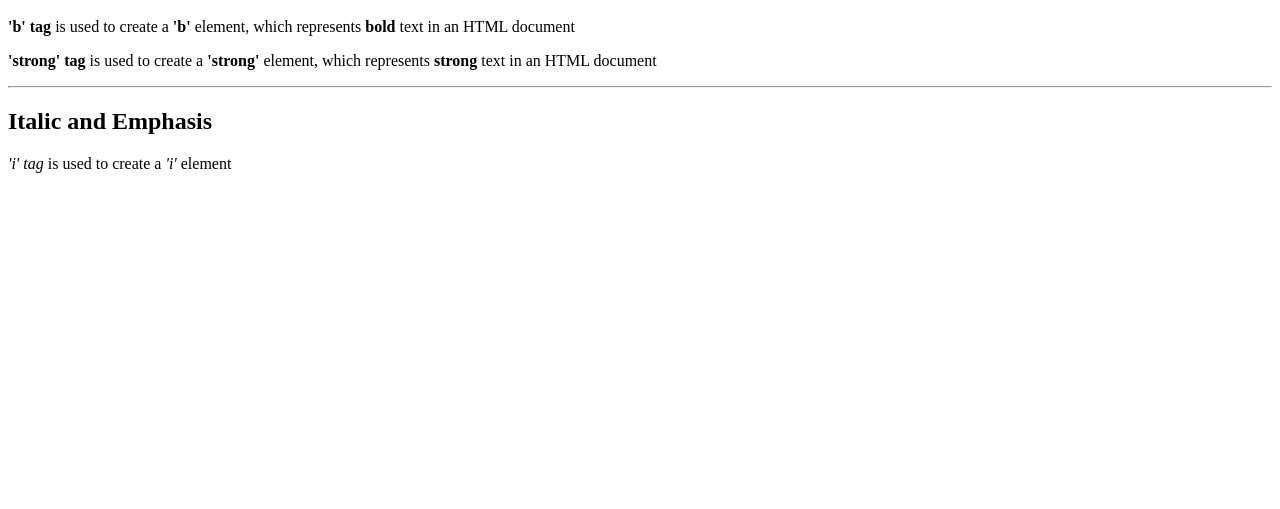
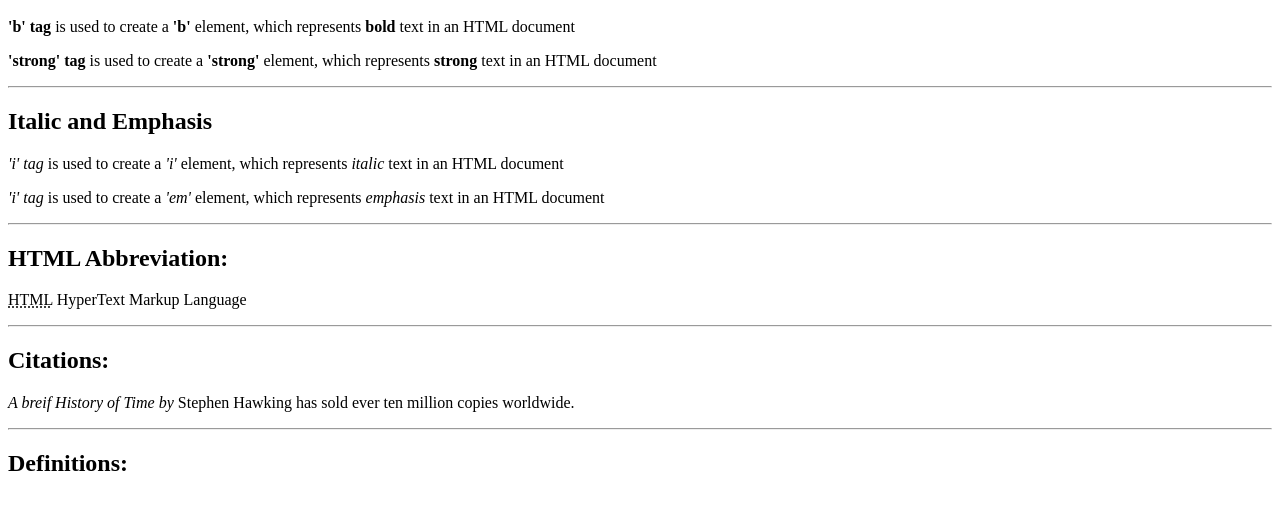
Before and after one commit to Taimoor-Kamran/PIAIC-HTML-CSS-Assignments, a plain HTML site: page ch_2/index.html in a window 1280 px wide. Shown: the part 109-618 px from the top of the page. Drawn offline with Linux system fonts and the light colour scheme.

Commit message:
added fourth commit

```diff
--- a/ch_2/index.html
+++ b/ch_2/index.html
@@ -15,6 +15,21 @@
 
     <h2>Italic and Emphasis</h2>
 
-    <p><i>'i' tag</i> is used to create a <i>'i'</i> element</p>
+    <p><i>'i' tag</i> is used to create a <i>'i'</i> element, which represents <i>italic</i> text in an HTML document</p>
+    <p><em>'i' tag</em> is used to create a <em>'em'</em> element, which represents <em>emphasis</em> text in an HTML document</p>
+
+    <hr>
+
+    <h2>HTML Abbreviation:</h2>
+    <p><abbr title="hypertext markup language">HTML</abbr> HyperText Markup Language</p>
+
+    <hr>
+
+    <h2>Citations:</h2>
+    <p><cite>A breif History of Time by</cite> Stephen Hawking has sold ever ten million copies worldwide.</p>
+
+    <hr>
+
+    <h2>Definitions:</h2>
 </body>
 </html>
```
